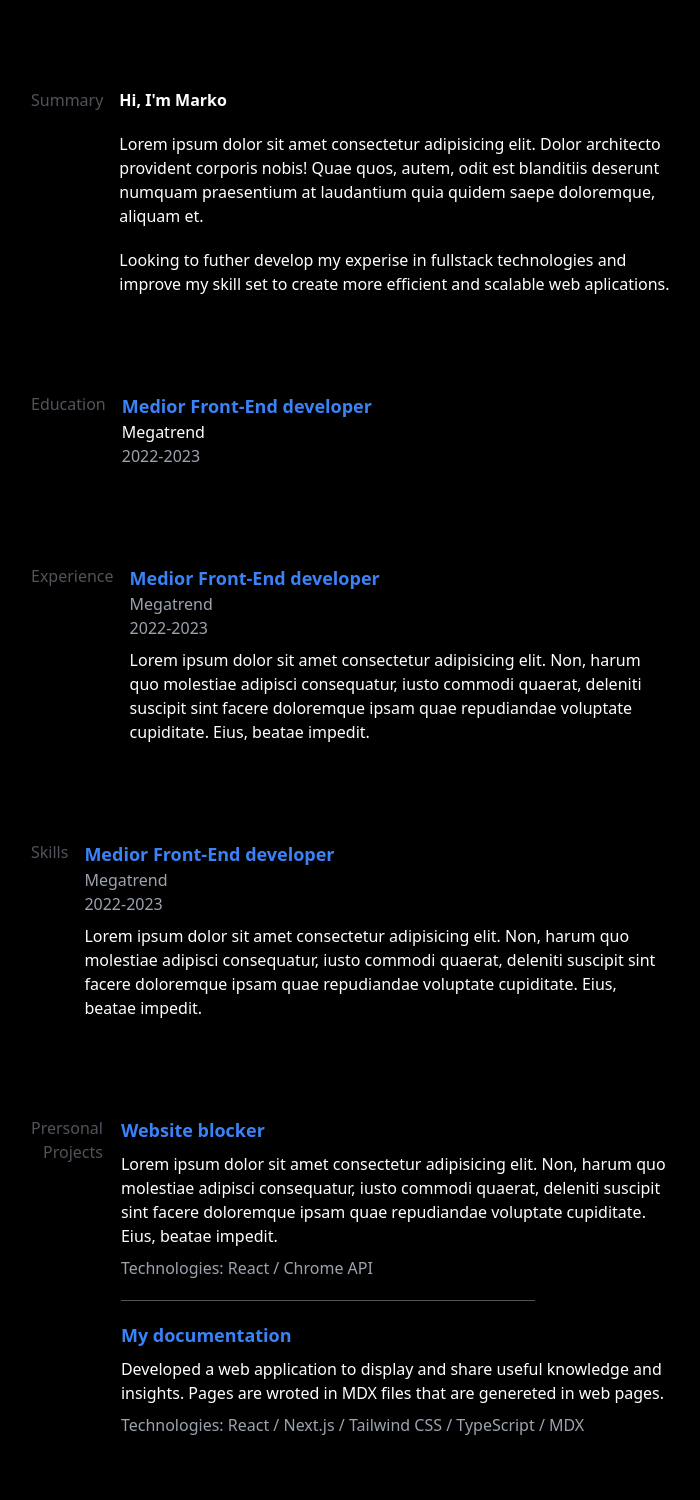
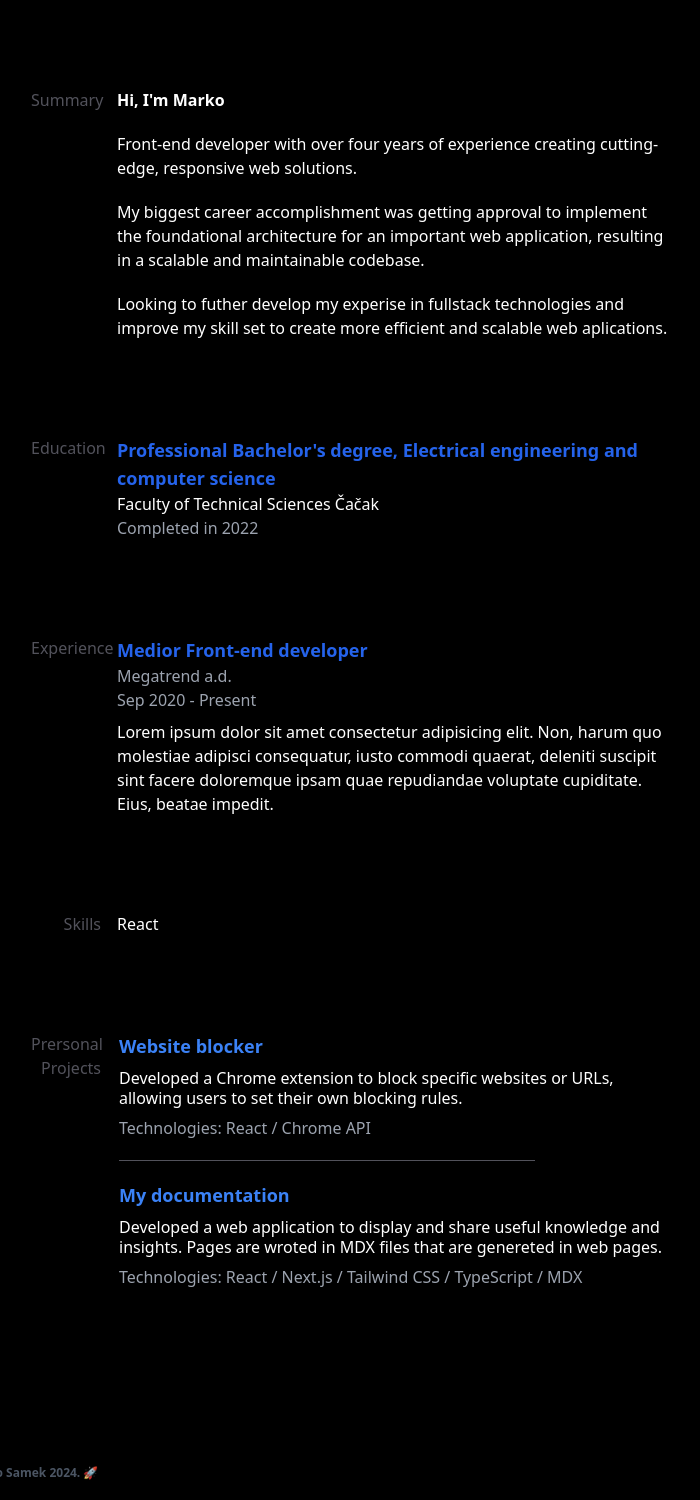
Before and after one commit to Krindendo/portfolio, an Astro site: page / in a window 1280 px wide. Shown: the part 100-1600 px from the top of the page, without its empty margins (289-989 px from the left). Built offline with nearby package versions, Linux system fonts and the light colour scheme; Astro itself is replaced by a stand-in of ours.

Commit message:
add content to main page

```diff
--- a/src/pages/index.astro
+++ b/src/pages/index.astro
@@ -4,16 +4,21 @@ import PageLayout from "@/layouts/Base.astro";
 
 <PageLayout>
   <section class="flex w-full gap-4 max-w-[640px] md:flex-row flex-col">
-    <div>
-      <p class="text-base shrink-0 md:text-right text-zinc-600">Summary</p>
+    <div class="shrink-0">
+      <p class="text-base md:text-right text-zinc-600" style="width:70px">
+        Summary
+      </p>
     </div>
-    <div class="leading-6 space-y-5">
+    <div class="grow-1 w-full leading-6 space-y-5">
       <p class="font-semibold">Hi, I'm Marko</p>
       <p>
-        Lorem ipsum dolor sit amet consectetur adipisicing elit. Dolor
-        architecto provident corporis nobis! Quae quos, autem, odit est
-        blanditiis deserunt numquam praesentium at laudantium quia quidem saepe
-        doloremque, aliquam et.
+        Front-end developer with over four years of experience creating
+        cutting-edge, responsive web solutions.
+      </p>
+      <p>
+        My biggest career accomplishment was getting approval to implement the
+        foundational architecture for an important web application, resulting in
+        a scalable and maintainable codebase.
       </p>
       <p>
         Looking to futher develop my experise in fullstack technologies and
@@ -23,30 +28,41 @@ import PageLayout from "@/layouts/Base.astro";
     </div>
   </section>
   <section class="flex w-full gap-4 max-w-[640px] md:flex-row flex-col">
-    <div>
-      <p class="text-base shrink-0 md:text-right text-zinc-600">Education</p>
+    <div class="shrink-0">
+      <p
+        class="text-base shrink-0 md:text-right text-zinc-600"
+        style="width:70px"
+      >
+        Education
+      </p>
     </div>
-    <div>
+    <div class="grow-1 w-full leading-6 space-y-5">
       <div class="flex flex-col">
-        <h3 class="text-lg font-bold text-blue-500">
-          Medior Front-End developer
+        <h3 class="text-lg font-bold text-blue-600">
+          Professional Bachelor's degree, Electrical engineering and computer
+          science
         </h3>
-        <p>Megatrend</p>
-        <p class="text-gray-400">2022-2023</p>
+        <p>Faculty of Technical Sciences Čačak</p>
+        <p class="text-gray-400">Completed in 2022</p>
       </div>
     </div>
   </section>
   <section class="flex w-full gap-4 max-w-[640px] md:flex-row flex-col">
-    <div>
-      <p class="text-base shrink-0 md:text-right text-zinc-600">Experience</p>
+    <div class="shrink-0">
+      <p
+        class="text-base shrink-0 md:text-right text-zinc-600"
+        style="width:70px"
+      >
+        Experience
+      </p>
     </div>
-    <div>
+    <div class="grow-1 w-full leading-6 space-y-5">
       <div class="flex flex-col">
-        <h3 class="text-lg font-bold text-blue-500">
-          Medior Front-End developer
+        <h3 class="text-lg font-bold text-blue-600">
+          Medior Front-end developer
         </h3>
-        <p class="text-gray-400">Megatrend</p>
-        <p class="text-gray-400">2022-2023</p>
+        <p class="text-gray-400">Megatrend a.d.</p>
+        <p class="text-gray-400">Sep 2020 - Present</p>
         <p class="mt-2">
           Lorem ipsum dolor sit amet consectetur adipisicing elit. Non, harum
           quo molestiae adipisci consequatur, iusto commodi quaerat, deleniti
@@ -57,32 +73,30 @@ import PageLayout from "@/layouts/Base.astro";
     </div>
   </section>
   <section class="flex w-full gap-4 max-w-[640px] md:flex-row flex-col">
-    <div>
-      <p class="text-base shrink-0 md:text-right text-zinc-600">Skills</p>
+    <div class="shrink-0">
+      <p
+        class="text-base shrink-0 md:text-right text-zinc-600"
+        style="width:70px"
+      >
+        Skills
+      </p>
     </div>
-    <div>
-      <div class="flex flex-col">
-        <h3 class="text-lg font-bold text-blue-500">
-          Medior Front-End developer
-        </h3>
-        <p class="text-gray-400">Megatrend</p>
-        <p class="text-gray-400">2022-2023</p>
-        <p class="mt-2">
-          Lorem ipsum dolor sit amet consectetur adipisicing elit. Non, harum
-          quo molestiae adipisci consequatur, iusto commodi quaerat, deleniti
-          suscipit sint facere doloremque ipsam quae repudiandae voluptate
-          cupiditate. Eius, beatae impedit.
-        </p>
-      </div>
+    <div class="grow-1 w-full leading-6 space-y-5">
+      <ul class="flex flex-col flex-wrap">
+        <li><p>React</p></li>
+      </ul>
     </div>
   </section>
   <section class="flex w-full gap-4 max-w-[640px] md:flex-row flex-col">
-    <div>
-      <p class="text-base shrink-0 md:text-right text-zinc-600">
+    <div class="shrink-0">
+      <p
+        class="text-base shrink-0 md:text-right text-zinc-600"
+        style="width:70px"
+      >
         Prersonal Projects
       </p>
     </div>
-    <div class="space-y-5">
+    <div class="grow-1 w-full leading-6 space-y-5">
       <div class="flex flex-col">
         <div class="flex">
           <a
@@ -94,11 +108,9 @@ import PageLayout from "@/layouts/Base.astro";
           </a>
         </div>
 
-        <p class="mt-2 ml-0.5">
-          Lorem ipsum dolor sit amet consectetur adipisicing elit. Non, harum
-          quo molestiae adipisci consequatur, iusto commodi quaerat, deleniti
-          suscipit sint facere doloremque ipsam quae repudiandae voluptate
-          cupiditate. Eius, beatae impedit.
+        <p class="mt-2 ml-0.5 leading-5">
+          Developed a Chrome extension to block specific websites or URLs,
+          allowing users to set their own blocking rules.
         </p>
 
         <p class="mt-2 ml-0.5 text-gray-400">
@@ -111,13 +123,13 @@ import PageLayout from "@/layouts/Base.astro";
           <a
             class="text-lg font-semibold text-blue-500 hover:bg-blue-600 hover:text-white hover:rounded px-0.5"
             target="_blank"
-            href="https://chromewebstore.google.com/detail/website-blocker/dhlmgehhkhpniphhpjpelmjpheepabcm"
+            href="https://my-documentation-omega.vercel.app/"
           >
             My documentation
           </a>
         </div>
 
-        <p class="mt-2 ml-0.5">
+        <p class="mt-2 ml-0.5 leading-5">
           Developed a web application to display and share useful knowledge and
           insights. Pages are wroted in MDX files that are genereted in web
           pages.
```
